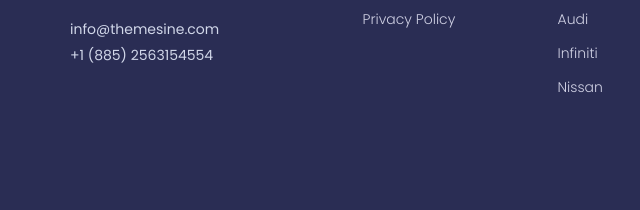
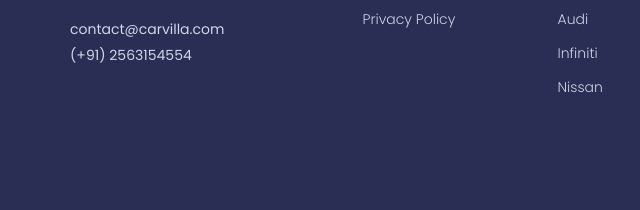
Before and after one commit to preethi-b02/CarVilla, a plain HTML site: page index.html in a window 1280 px wide. Shown: the part 5512-5722 px from the top of the page, 0-640 px from the left. Drawn offline with nearby package versions, Linux system fonts and the light colour scheme.

Commit message:
addContactdetails

```diff
--- a/index.html
+++ b/index.html
@@ -701,8 +701,8 @@
               Delivering exceptional automotive experiences with passion and commitment.
             </p>
             <div class="footer-contact">
-              <p>info@themesine.com</p>
-              <p>+1 (885) 2563154554</p>
+              <p>contact@carvilla.com</p>
+              <p>(+91) 2563154554</p>
             </div>
           </div>
         </div>
```
